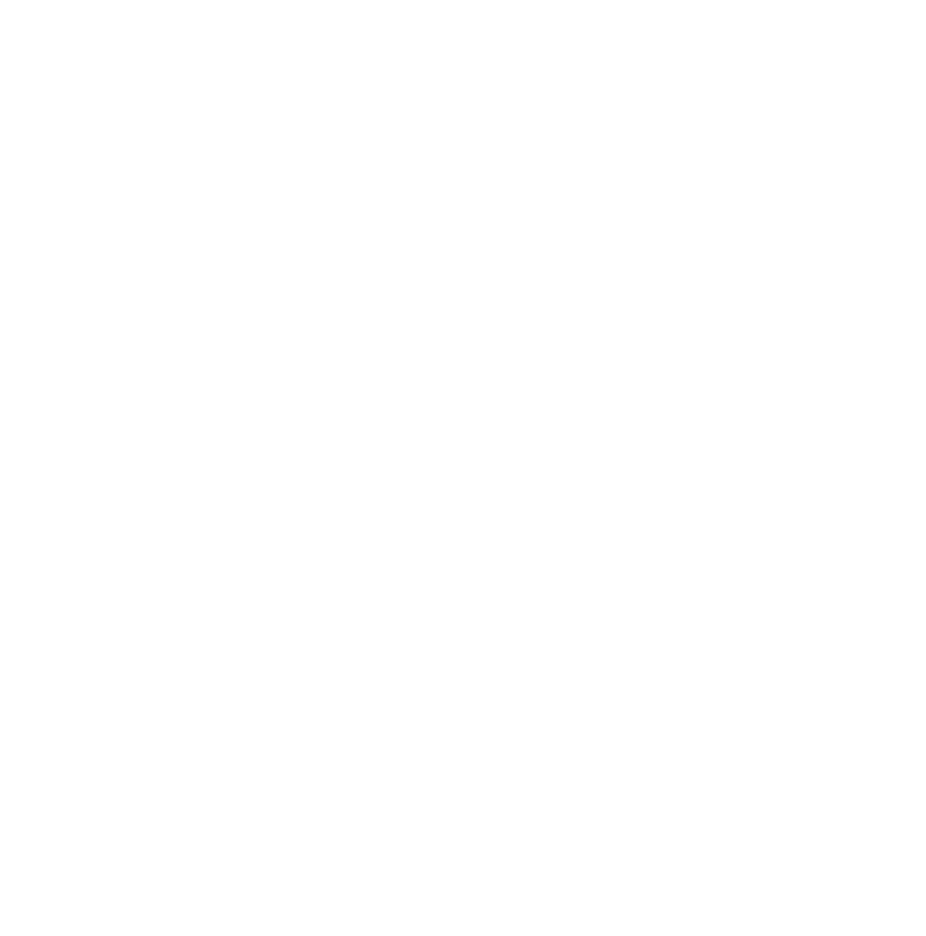
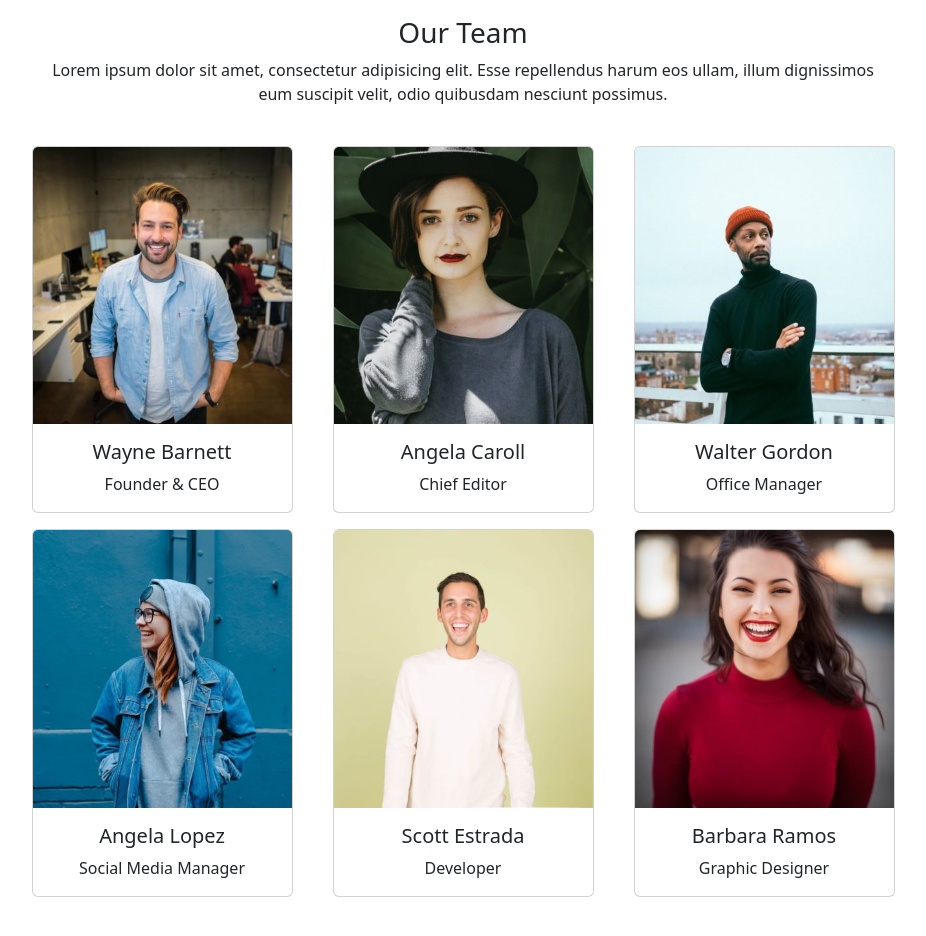
Before and after one commit to MarcoDC96/js-our-team, a plain HTML site: page index.html in a window 1280 px wide. Shown: the whole page, without its empty margins (177-1103 px from the left). Before the commit the page ends 800 px from the top, so only its background shows below. Drawn offline with nearby package versions, Linux system fonts and the light colour scheme.

Commit message:
finish...

```diff
--- a/index.html
+++ b/index.html
@@ -7,6 +7,16 @@
     <link href="https://cdn.jsdelivr.net/npm/bootstrap@5.2.3/dist/css/bootstrap.min.css" rel="stylesheet" integrity="sha384-rbsA2VBKQhggwzxH7pPCaAqO46MgnOM80zW1RWuH61DGLwZJEdK2Kadq2F9CUG65" crossorigin="anonymous">
   </head>
   <body>
+    <div class="container mb-5">
+        <div class="row text-center mt-3 mb-3">
+            <h3>Our Team</h3>
+            <p>Lorem ipsum dolor sit amet, consectetur adipisicing elit. Esse repellendus harum eos ullam, illum dignissimos<br> eum suscipit velit, odio quibusdam nesciunt possimus.</p>
+        </div>
+        <div class="row text-center justify-content-center" id="card">
+
+        </div>
+
+    </div>
     <script src="./js/main.js"></script>
     <script src="https://cdn.jsdelivr.net/npm/bootstrap@5.2.3/dist/js/bootstrap.bundle.min.js" integrity="sha384-kenU1KFdBIe4zVF0s0G1M5b4hcpxyD9F7jL+jjXkk+Q2h455rYXK/7HAuoJl+0I4" crossorigin="anonymous"></script>
   </body>
--- a/js/main.js
+++ b/js/main.js
@@ -1,45 +1,39 @@
 let ourTeam =
 [
 {
-    nome: "Wayne",
-    cognome: "Barnett",
+    nome: "Wayne Barnett",
     ruolo: "Founder & CEO",
-    foto: "wayne-barnett-founder-ceo.png"
+    foto: "./img/wayne-barnett-founder-ceo.jpg"
 },
 
 {
-    nome: "Angela",
-    cognome: "Caroll",
+    nome: "Angela Caroll",
     ruolo: "Chief Editor",
-    foto: "angela-caroll-chief-editor.png"
+    foto: "./img/angela-caroll-chief-editor.jpg"
 },
 
 {
-    nome: "Walter",
-    cognome: "Gordon",
+    nome: "Walter Gordon",
     ruolo: "Office Manager",
-    foto: "walter-goldon-office-manager.png"
+    foto: "./img/walter-gordon-office-manager.jpg"
 },
 
 {
-    nome: "Angela",
-    cognome: "Lopez",
+    nome: "Angela Lopez",
     ruolo: "Social Media Manager",
-    foto: "angela-lopez-social-media-manager.png"
+    foto: "./img/angela-lopez-social-media-manager.jpg"
 },
 
 {
-    nome: "Scott",
-    cognome: "Estrada",
+    nome: "Scott Estrada",
     ruolo: "Developer",
-    foto: "scott-estrada-developer.png"
+    foto: "./img/scott-estrada-developer.jpg"
 },
 
 {
-    nome: "Barbara",
-    cognome: "Ramos",
+    nome: "Barbara Ramos",
     ruolo: "Graphic Designer",
-    foto: "barbara-ramos-graphic-designer.png"
+    foto: "./img/barbara-ramos-graphic-designer.jpg"
 }
 ]
 
@@ -47,8 +41,28 @@ console.log(ourTeam);
 
 for(let i = 0; i < ourTeam.length; i++){
     console.log("Nome:", ourTeam[i].nome);
-    console.log("Cognome:", ourTeam[i].cognome);
     console.log("Ruolo:", ourTeam[i].ruolo);
     console.log("foto:", ourTeam[i].foto);
     console.log("");
 }
+
+let containerCard = document.getElementById("card")
+    for (let i = 0; i < ourTeam.length; i++) {
+    let member = ourTeam[i]
+    for (let key in member){
+        let memberDetails = member[key]
+    }
+
+
+let card =  `
+<div class="col-3 m-2">
+<div class="card"> <img src="${[member.foto]}"
+class="card-img-top" alt="foto"> <div class="card-body">
+<h5 class="titolo-card">${[member.nome]}</h5>
+<p class="card-text">   ${[member.ruolo]}</p>
+</div>
+</div>
+</div> `
+
+containerCard.insertAdjacentHTML("beforeend",card)
+}
```
Also changed, not shown: img/angela-caroll-chief-editor.jpg (added), img/angela-lopez-social-media-manager.jpg (added), img/barbara-ramos-graphic-designer.jpg (added), img/scott-estrada-developer.jpg (added), img/walter-gordon-office-manager.jpg (added), img/wayne-barnett-founder-ceo.jpg (added).
